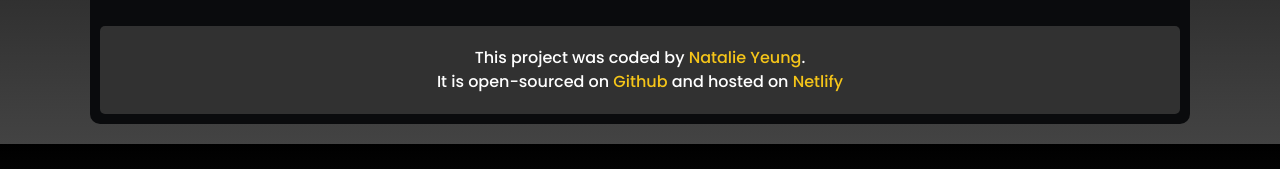
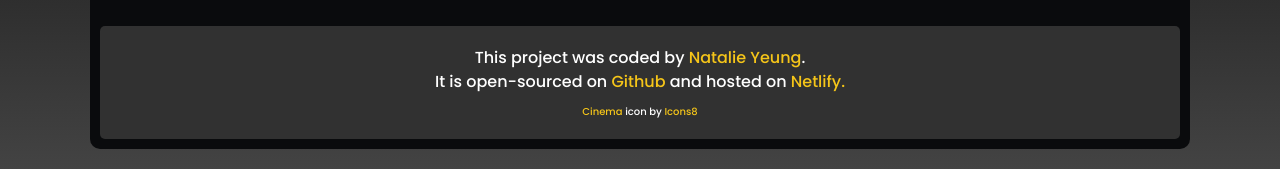
Before and after one commit to nataliey16/search-engine-react-movies, a React (Create React App) app: page / in a window 1280 px wide. Shown: the part 380-549 px from the top of the page. Built offline with nearby package versions, Linux system fonts and the light colour scheme; no server answers.

Commit message:
Added a favicon

```diff
--- a/public/index.html
+++ b/public/index.html
@@ -3,13 +3,13 @@
   <head>
     <meta charset="utf-8" />
     <link rel="icon" href="%PUBLIC_URL%/favicon.ico" />
+
     <meta name="viewport" content="width=device-width, initial-scale=1" />
     <meta name="theme-color" content="#000000" />
     <meta
       name="description"
-      content="Web site created using create-react-app"
+      content="A webpage to discover your favourite films"
     />
-    <link rel="apple-touch-icon" href="%PUBLIC_URL%/logo192.png" />
 
     <link rel="manifest" href="%PUBLIC_URL%/manifest.json" />
 
@@ -38,7 +38,7 @@
       rel="stylesheet"
     />
 
-    <title>Code the Change: Search Movies</title>
+    <title>Search Movies</title>
   </head>
   <body>
     <noscript>You need to enable JavaScript to run this app.</noscript>
--- a/src/App.css
+++ b/src/App.css
@@ -44,3 +44,7 @@
 .App .my-name {
   color: #f5c519;
 }
+.App .favicon {
+  margin-top: 10px;
+  font-size: 10px;
+}
--- a/src/App.js
+++ b/src/App.js
@@ -25,8 +25,22 @@ function App() {
           target="_blank"
           rel="noreferrer"
         >
-          {"  "} Netlify
+          {"  "} Netlify.
         </a>
+        <br />
+        <div className="favicon">
+          <a
+            target="_blank"
+            href="https://icons8.com/icon/515/cinema"
+            rel="noreferrer"
+          >
+            Cinema
+          </a>{" "}
+          icon by{" "}
+          <a target="_blank" href="https://icons8.com" rel="noreferrer">
+            Icons8
+          </a>
+        </div>
       </footer>
     </div>
   );
```
Also changed, not shown: 1 other file (tests, documents, lock files or other folders).
